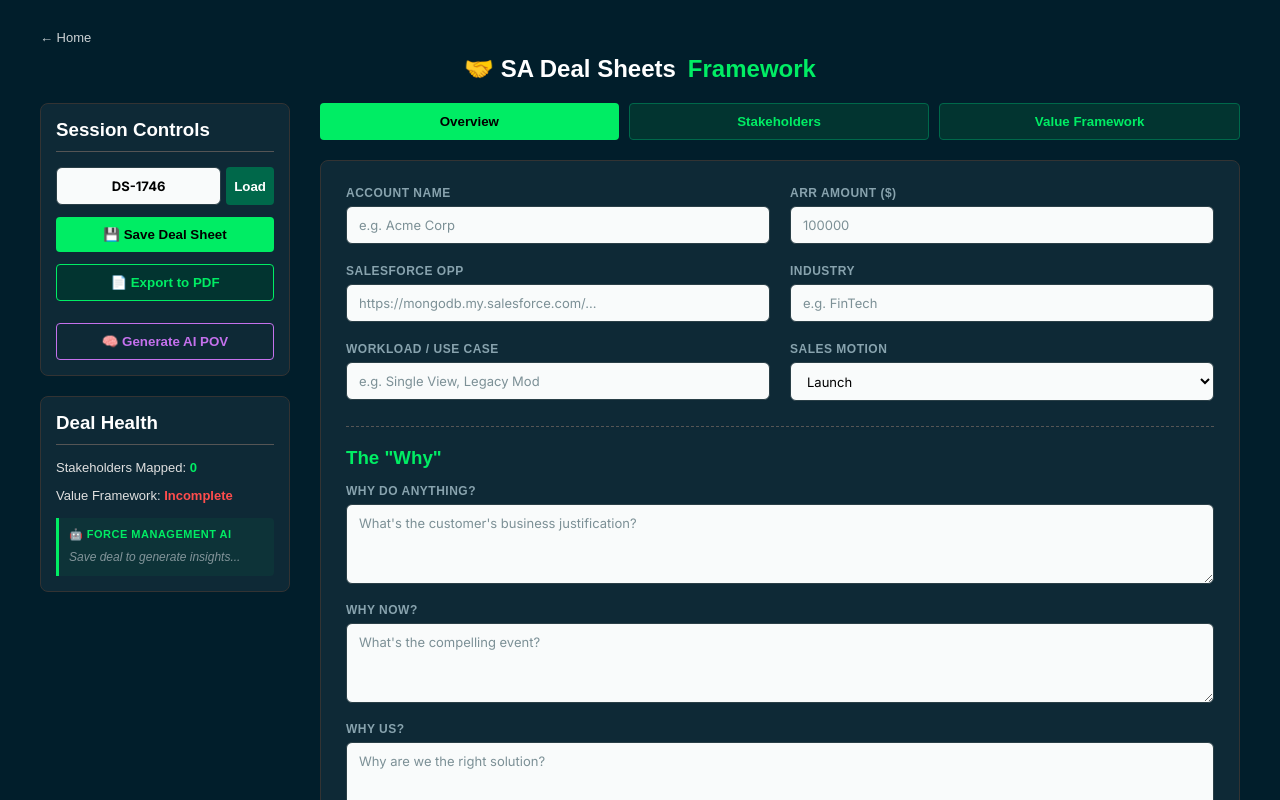
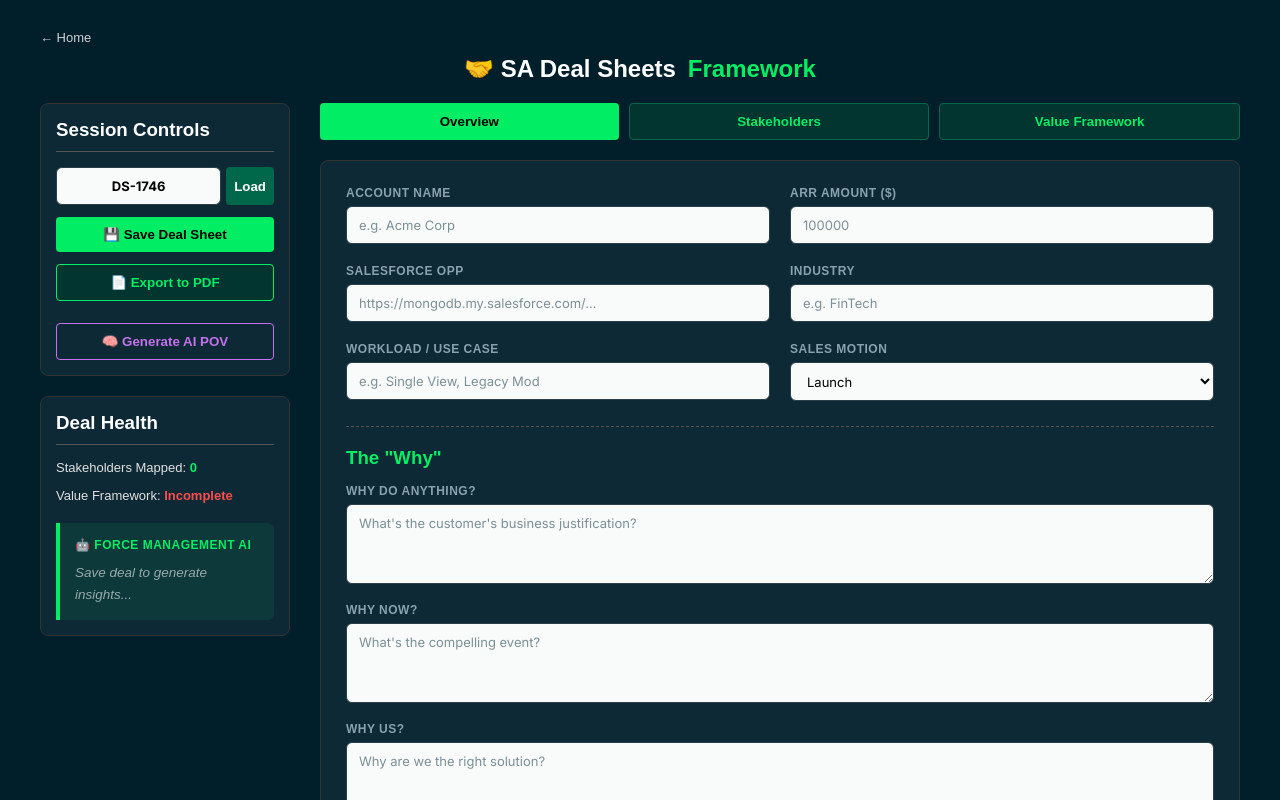
Before and after one commit to itchap/itchap, a React app in the folder Apps/dealsheets/frontend/: page / in a window 1280 px wide. Built offline with nearby package versions, Linux system fonts and the light colour scheme; the HTML template or start-up script is replaced by a standard one.

Commit message:
ai ui
ai ui

```diff
--- a/Apps/dealsheets/frontend/src/App.jsx
+++ b/Apps/dealsheets/frontend/src/App.jsx
@@ -81,6 +81,18 @@ const labelStyle = {
   fontWeight: '600',
   letterSpacing: '0.5px',
   textTransform: 'uppercase'
+};
+
+// HELPER: Renders Markdown asterisks (**) as actual bold text
+const formatMarkdown = (text) => {
+  if (!text) return null;
+  const parts = text.split(/(\*\*.*?\*\*)/g);
+  return parts.map((part, i) => {
+    if (part.startsWith('**') && part.endsWith('**')) {
+      return <strong key={i} style={{ color: '#ffffff', fontWeight: '700' }}>{part.slice(2, -2)}</strong>;
+    }
+    return <span key={i}>{part}</span>;
+  });
 };
 
 export default function DealSheetsApp() {
@@ -167,11 +179,9 @@ export default function DealSheetsApp() {
     setDeal(prev => ({ ...prev, sessionId: searchId.toUpperCase() }));
 
     try {
-      // cache: 'no-store' ensures the browser doesn't load a cached 404 error
       const res = await fetch(`${API_URL}/${searchId}`, { cache: 'no-store' });
       if (res.ok) {
         const data = await res.json();
-        // Merge state so older empty fields don't wipe out the app structure
         setDeal(prev => ({ ...prev, ...data }));
         alert('✅ Session loaded successfully!');
       } else {
@@ -255,12 +265,13 @@ export default function DealSheetsApp() {
             <p style={{ fontSize: '13px', color: '#e0e0e0', marginTop: 0 }}>Stakeholders Mapped: <strong style={{color: '#00ed64'}}>{deal.stakeholders.length}</strong></p>
             <p style={{ fontSize: '13px', color: '#e0e0e0', marginBottom: '15px' }}>Value Framework: {deal.afterScenario ? <strong style={{color: '#00ed64'}}>Defined</strong> : <strong style={{color: '#ff4d4d'}}>Incomplete</strong>}</p>
 
-            <div style={{ backgroundColor: 'rgba(0, 237, 100, 0.05)', borderLeft: '3px solid #00ed64', padding: '10px', borderRadius: '0 4px 4px 0' }}>
-              <strong style={{ fontSize: '11px', color: '#00ed64', textTransform: 'uppercase', letterSpacing: '0.5px', display: 'flex', alignItems: 'center', gap: '5px' }}>
+            {/* UPGRADED AI INSIGHTS UI */}
+            <div style={{ backgroundColor: 'rgba(0, 237, 100, 0.08)', borderLeft: '4px solid #00ed64', padding: '15px', borderRadius: '0 6px 6px 0', marginTop: '20px' }}>
+              <strong style={{ fontSize: '12px', color: '#00ed64', textTransform: 'uppercase', letterSpacing: '0.5px', display: 'flex', alignItems: 'center', gap: '6px' }}>
                 🤖 Force Management AI
               </strong>
-              <div style={{ fontSize: '12px', color: '#d1d5db', marginTop: '8px', lineHeight: '1.4', whiteSpace: 'pre-wrap' }}>
-                {deal.healthInsights ? deal.healthInsights : <span style={{ fontStyle: 'italic', opacity: 0.6 }}>Save deal to generate insights...</span>}
+              <div style={{ fontSize: '13.5px', color: '#f1f5f9', marginTop: '10px', lineHeight: '1.6', whiteSpace: 'pre-wrap', wordBreak: 'break-word' }}>
+                {deal.healthInsights ? formatMarkdown(deal.healthInsights) : <span style={{ fontStyle: 'italic', opacity: 0.6 }}>Save deal to generate insights...</span>}
               </div>
             </div>
           </div>
```
